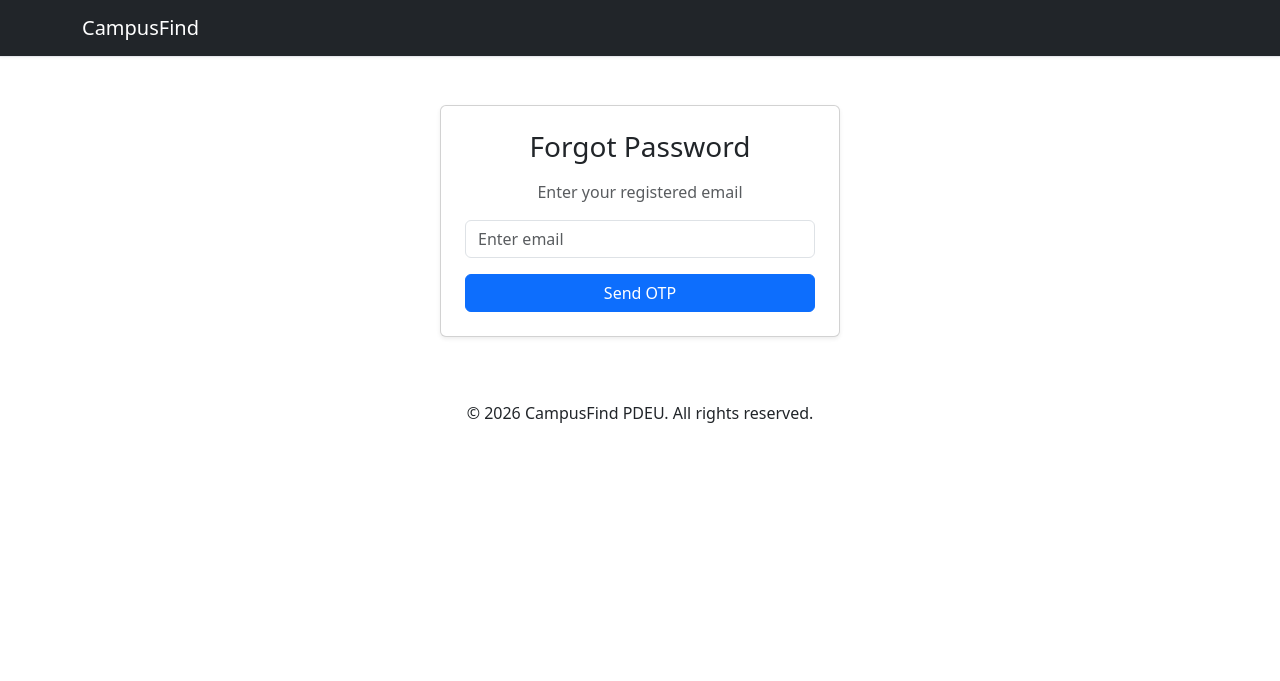
After one commit to lucifer-27/Lost-and-found, a Flask app: page /forgot-password in a window 1280 px wide. The commit adds this page. Shown: the top 681 px of the page. Run offline with Flask 3, Linux system fonts and the light colour scheme; parts of the project's set-up code (start-up, migrations or seed data) failed here and were passed over.

Commit message:
"Added OTP password reset system"

```diff
--- a/app.py
+++ b/app.py
@@ -1,8 +1,10 @@
 # CampusFind Backend Application (Flask + MongoDB)
 # This application manages lost and found items in a campus environment,
 # Including user roles (student, staff, admin), item tracking, claim handling, and notifications.
-# Key features:
+
 import os
+from dotenv import load_dotenv
+load_dotenv()
 import re
 import sys
 import base64
@@ -14,6 +16,7 @@ from pymongo.errors import DuplicateKeyError
 from bson.objectid import ObjectId
 from bson.binary import Binary
 from gridfs import GridFS
+
 # ---------------- APP SETUP ----------------
 basedir = os.path.abspath(os.path.dirname(__file__))
 
@@ -427,6 +430,34 @@ def find_user_by_id(user_id):
     except:
         return users_collection.find_one({"_id": user_id})
 
+# ---------------- EMAIL (OTP SYSTEM) ----------------
+import smtplib
+from email.mime.text import MIMEText
+import random
+
+def generate_otp():
+    return str(random.randint(100000, 999999))
+
+
+def send_otp_email(to_email, otp):
+    sender_email = os.environ.get("EMAIL")
+    sender_password = os.environ.get("EMAIL_PASS")
+
+    msg = MIMEText(f"Your OTP is: {otp}")
+    msg["Subject"] = "CampusFind Password Reset OTP"
+    msg["From"] = sender_email
+    msg["To"] = to_email
+
+    try:
+        server = smtplib.SMTP("smtp.gmail.com", 587)
+        server.starttls()
+        server.login(sender_email, sender_password)
+        server.send_message(msg)
+        server.quit()
+        print("OTP sent!")
+    except Exception as e:
+        print("Error:", e)
+
 # ---------------- HOME ----------------
 @app.route("/")
 def home():
@@ -525,6 +556,63 @@ def login():
         return render_template("login.html", error="Invalid email or password")
 
     return render_template("login.html")
+
+# ---------------- FORGOT PASSWORD ----------------
+@app.route("/forgot-password", methods=["GET", "POST"])
+def forgot_password():
+
+    if request.method == "POST":
+        email = request.form.get("email")
+
+        user = users_collection.find_one({"email": email})
+
+        if not user:
+            return render_template("forgot_password.html", error="Email not found")
+
+        otp = generate_otp()
+
+        session["reset_email"] = email
+        session["otp"] = otp
+
+        send_otp_email(email, otp)
+
+        return redirect(url_for("verify_otp"))
+
+    return render_template("forgot_password.html")
+
+# ---------------- VERIFY OTP ----------------
+@app.route("/verify-otp", methods=["GET", "POST"])
+def verify_otp():
+
+    if request.method == "POST":
+        user_otp = request.form.get("otp")
+
+        if user_otp == session.get("otp"):
+            return redirect(url_for("reset_password"))
+        else:
+            return render_template("verify_otp.html", error="Invalid OTP")
+
+    return render_template("verify_otp.html")
+
+@app.route("/reset-password", methods=["GET", "POST"])
+def reset_password():
+
+    if request.method == "POST":
+        new_password = request.form.get("password")
+
+        email = session.get("reset_email")
+
+        hashed = generate_password_hash(new_password)
+
+        users_collection.update_one(
+            {"email": email},
+            {"$set": {"password_hash": hashed}}
+        )
+
+        return redirect(url_for("login"))
+
+    return render_template("Reset_password.html")
+
 
 # ---------------- LOGOUT ----------------
 @app.route("/logout")
--- /dev/null
+++ b/templates/forgot_password.html
@@ -0,0 +1,28 @@
+{% extends "base.html" %}
+
+{% block content %}
+
+<div class="container d-flex justify-content-center mt-5">
+    <div class="card p-4 shadow-sm text-center" style="max-width:400px; width:100%;">
+
+        <h3 class="mb-3">Forgot Password</h3>
+        <p class="text-muted">Enter your registered email</p>
+
+        <form method="POST">
+
+            <input type="email" name="email" class="form-control mb-3" placeholder="Enter email" required>
+
+            <button type="submit" class="btn btn-primary w-100">
+                Send OTP
+            </button>
+
+        </form>
+
+        {% if error %}
+            <p class="text-danger mt-3">{{ error }}</p>
+        {% endif %}
+
+    </div>
+</div>
+
+{% endblock %}
```
Also changed, not shown: templates/Reset_password.html (added, +29 -0 lines), templates/Verify_otp.html (added, +25 -0 lines), templates/login.html (+7 -0 lines), 1 other file.
